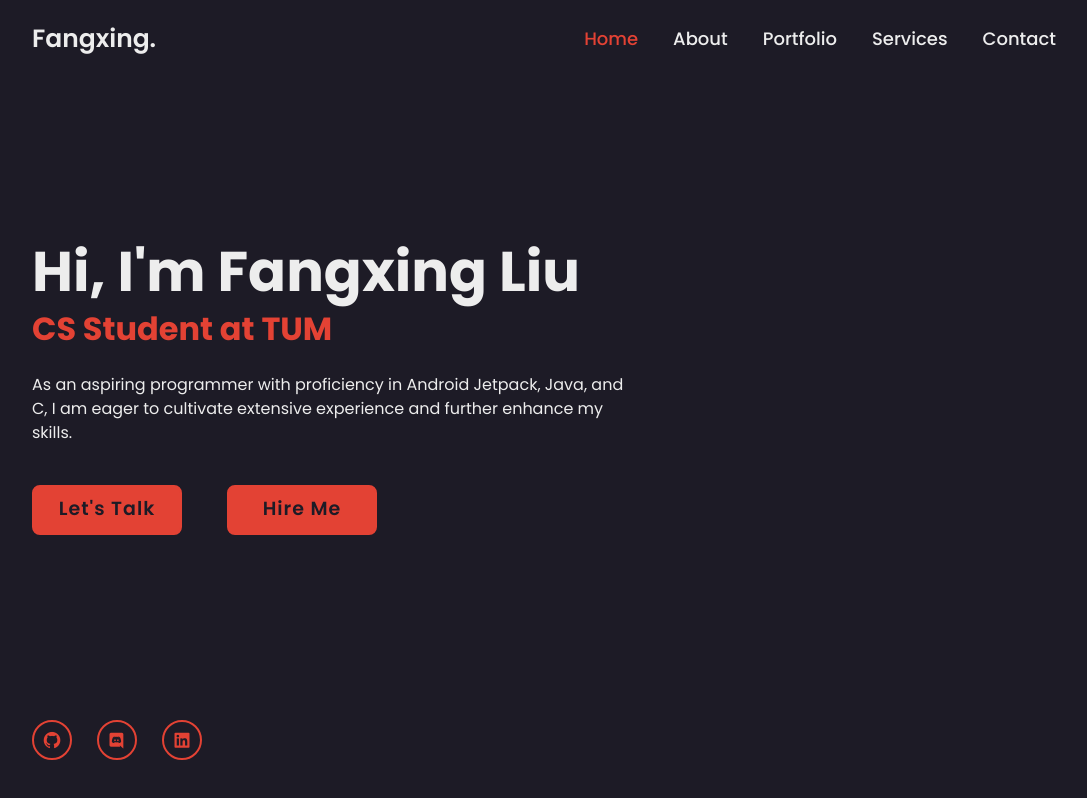
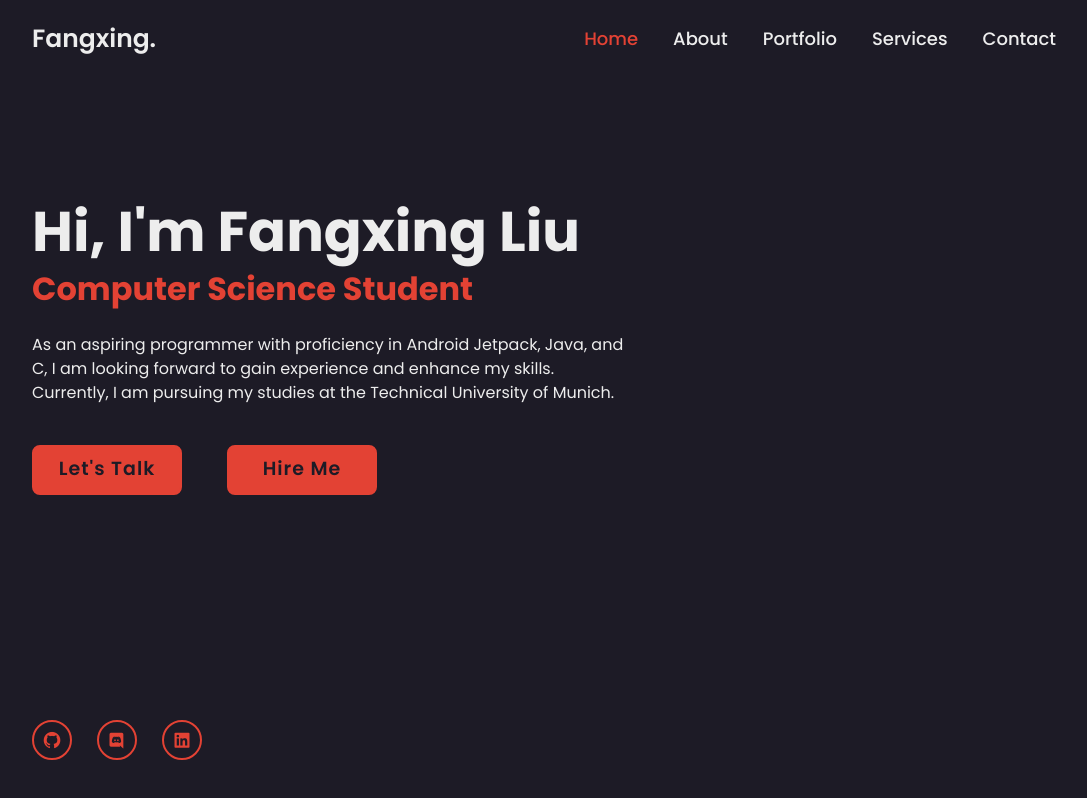
Before and after one commit to Fangoling/portfolio-website, a Next.js app: page / in a window 1280 px wide. Shown: the whole page, without its empty margins (96-1183 px from the left). Built offline with nearby package versions, Linux system fonts and the light colour scheme.

Commit message:
changed front page text and the heading

```diff
--- a/app/global.css
+++ b/app/global.css
@@ -138,5 +138,5 @@ body {
 }
 
 .children-container {
-  @apply pt-[20vh] px-[10%] z-[-1];
+  @apply pt-[15vh] px-[10%] z-[-1];
 }
--- a/app/page.tsx
+++ b/app/page.tsx
@@ -5,8 +5,8 @@ export default function Home() {
     <main>
       <div className="home-content">
         <h1>Hi, I&apos;m Fangxing Liu</h1>
-        <h3>CS Student at TUM</h3>
-        <p>As an aspiring programmer with proficiency in Android Jetpack, Java, and C, I am eager to cultivate extensive experience and further enhance my skills.</p>
+        <h3>Computer Science Student</h3>
+        <p>As an aspiring programmer with proficiency in Android Jetpack, Java, and C, I am looking forward to gain experience and enhance my skills. Currently, I am pursuing my studies at the Technical University of Munich.</p>
         <div className="btn-box">
             <a href="mailto:fxliu666@gmail.com">Let&apos;s Talk</a>
             <a href="https://www.linkedin.com/in/fangxingliu">Hire Me</a>
```
